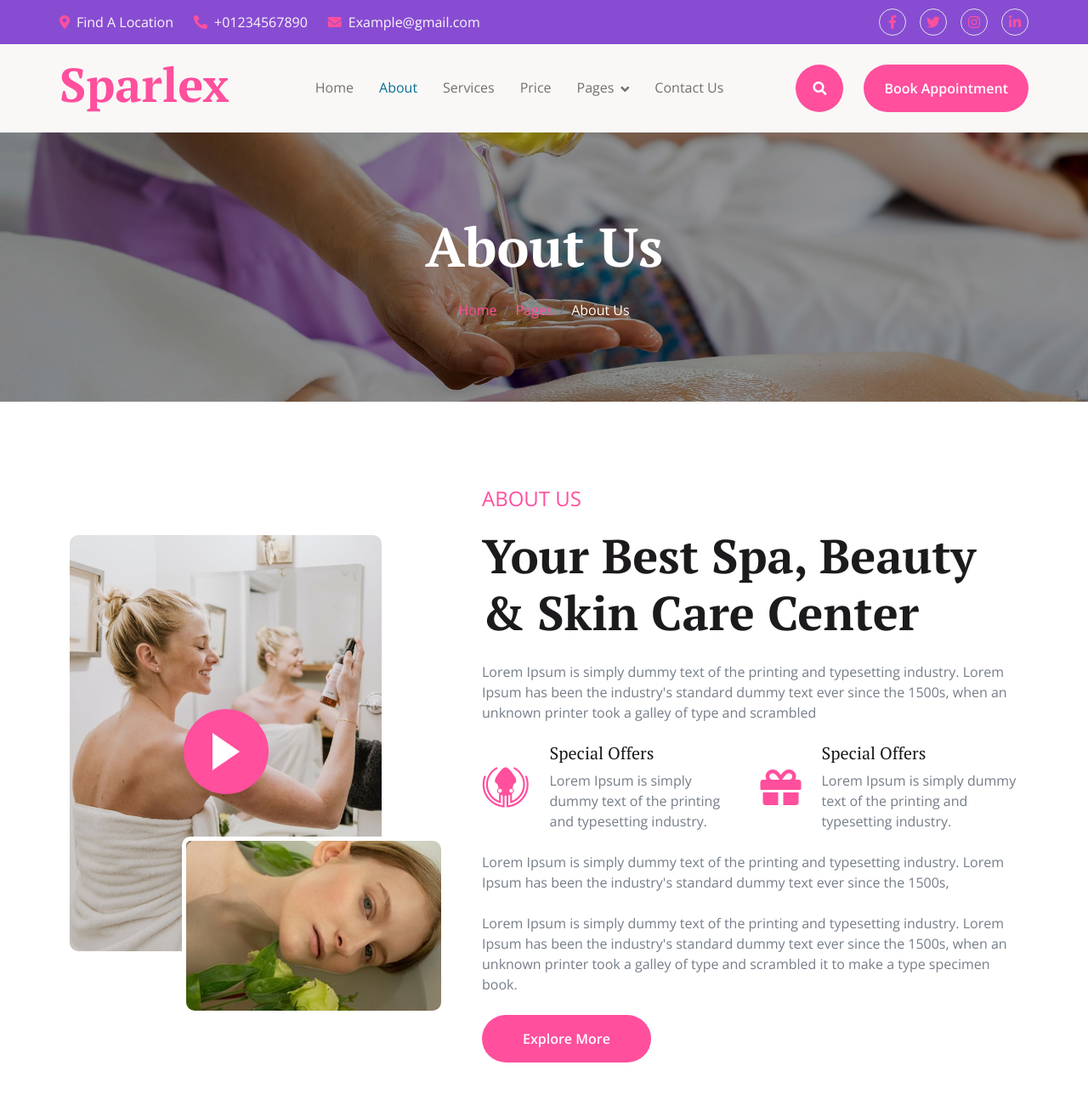
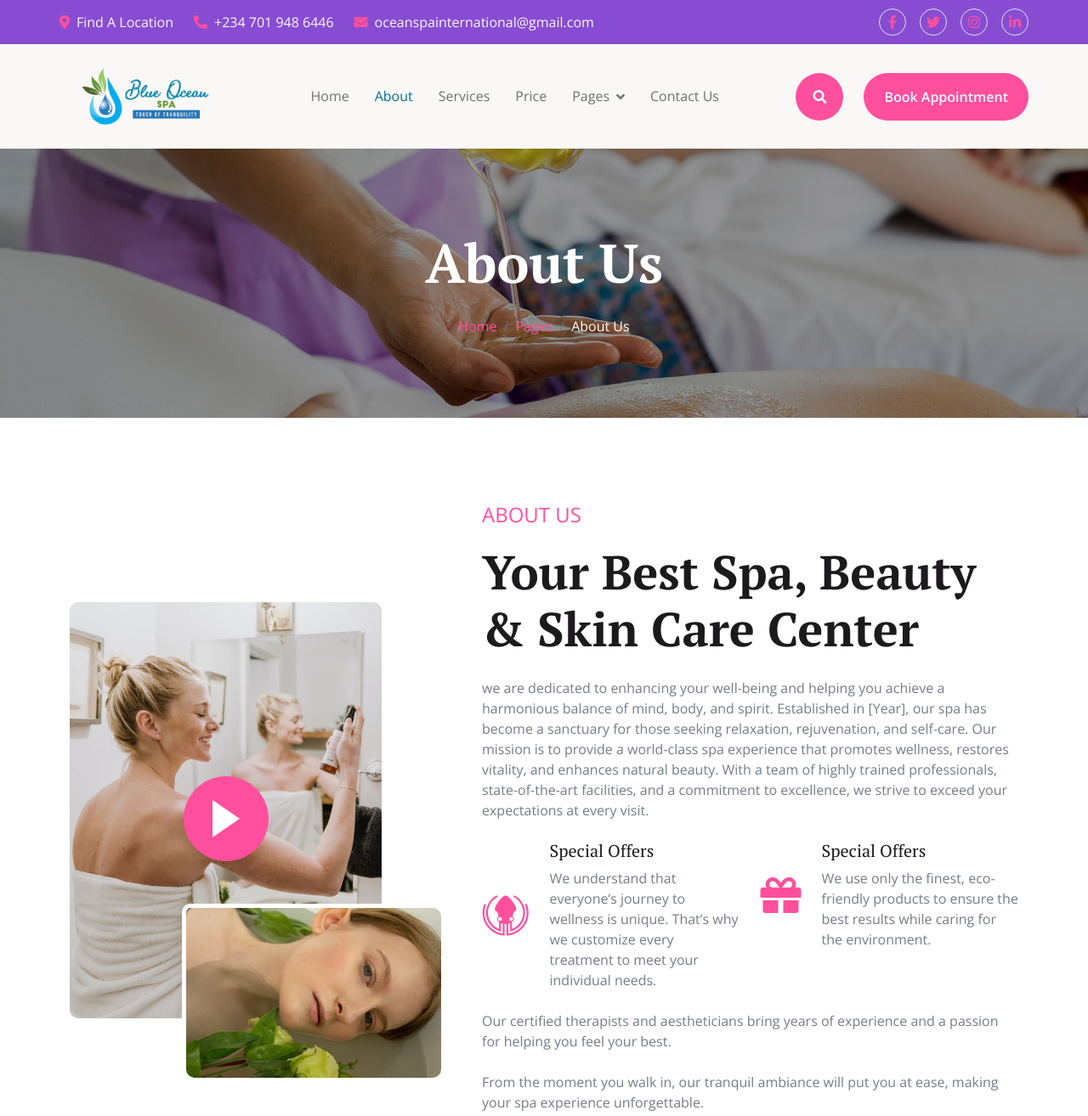
Before and after one commit to ufuomasamson/blueoceanspa, a plain HTML site: page about.html in a window 1280 px wide. Shown: the top 1314 px of the page at 85% size. Drawn offline with nearby package versions, Linux system fonts and the light colour scheme.

Commit message:
Update about.html

```diff
--- a/about.html
+++ b/about.html
@@ -47,8 +47,8 @@
                         <div class="col-lg-8">
                             <div class="d-flex flex-wrap">
                                 <a href="#" class="me-4 text-light"><i class="fas fa-map-marker-alt text-primary me-2"></i>Find A Location</a>
-                                <a href="#" class="me-4 text-light"><i class="fas fa-phone-alt text-primary me-2"></i>+01234567890</a>
-                                <a href="#" class="text-light"><i class="fas fa-envelope text-primary me-2"></i>Example@gmail.com</a>
+                                <a href="#" class="me-4 text-light"><i class="fas fa-phone-alt text-primary me-2"></i>+234 701 948 6446</a>
+                                <a href="#" class="text-light"><i class="fas fa-envelope text-primary me-2"></i>oceanspainternational@gmail.com</a>
                             </div>
 
                         </div>
@@ -65,10 +65,10 @@
             </div>
             <div class="container-fluid bg-light">
                 <div class="container px-0">
-                    <nav class="navbar navbar-light navbar-expand-xl">
-                        <a href="index.html" class="navbar-brand">
-                            <h1 class="text-primary display-4">Sparlex</h1>
-                        </a>
+                     <nav class="navbar navbar-light navbar-expand-xl">
+                     <a href="index.html" class="nav-item nav-link active">
+                      <img src="img/blueo.png" alt="spa site" class="spalogo">
+                     </a>
                         <button class="navbar-toggler py-2 px-3" type="button" data-bs-toggle="collapse" data-bs-target="#navbarCollapse">
                             <span class="fa fa-bars text-primary"></span>
                         </button>
@@ -156,15 +156,14 @@
                         <div>
                             <p class="fs-4 text-uppercase text-primary">About Us</p>
                             <h1 class="display-4 mb-4">Your Best Spa, Beauty & Skin Care Center</h1>
-                            <p class="mb-4">Lorem Ipsum is simply dummy text of the printing and typesetting industry. Lorem Ipsum has been the industry's standard dummy text ever since the 1500s, when an unknown printer took a galley of type and scrambled
-                            </p>
+                            <p class="mb-4">we are dedicated to enhancing your well-being and helping you achieve a harmonious balance of mind, body, and spirit. Established in [Year], our spa has become a sanctuary for those seeking relaxation, rejuvenation, and self-care. Our mission is to provide a world-class spa experience that promotes wellness, restores vitality, and enhances natural beauty. With a team of highly trained professionals, state-of-the-art facilities, and a commitment to excellence, we strive to exceed your expectations at every visit.</p>
                             <div class="row g-4">
                                 <div class="col-md-6">
                                     <div class="d-flex align-items-center">
                                         <i class="fab fa-gitkraken fa-3x text-primary"></i>
                                         <div class="ms-4">
                                             <h5 class="mb-2">Special Offers</h5>
-                                            <p class="mb-0">Lorem Ipsum is simply dummy text of the printing and typesetting industry.</p>
+                                            <p class="mb-0">We understand that everyone’s journey to wellness is unique. That’s why we customize every treatment to meet your individual needs.</p>
                                         </div>
                                     </div>
                                 </div>
@@ -173,15 +172,13 @@
                                         <i class="fas fa-gift fa-3x text-primary"></i>
                                         <div class="ms-4">
                                             <h5 class="mb-2">Special Offers</h5>
-                                            <p class="mb-0">Lorem Ipsum is simply dummy text of the printing and typesetting industry.</p>
+                                            <p class="mb-0">We use only the finest, eco-friendly products to ensure the best results while caring for the environment.</p>
                                         </div>
                                     </div>
                                 </div>
                             </div>
-                            <p class="my-4">Lorem Ipsum is simply dummy text of the printing and typesetting industry. Lorem Ipsum has been the industry's standard dummy text ever since the 1500s,
-                            </p>
-                            <p class="mb-4">Lorem Ipsum is simply dummy text of the printing and typesetting industry. Lorem Ipsum has been the industry's standard dummy text ever since the 1500s, when an unknown printer took a galley of type and scrambled it to make a type specimen book.
-                            </p>
+                            <p class="my-4">Our certified therapists and aestheticians bring years of experience and a passion for helping you feel your best.</p>
+                            <p class="mb-4">From the moment you walk in, our tranquil ambiance will put you at ease, making your spa experience unforgettable.</p>
                         </div>
                         <a href="#" class="btn btn-primary btn-primary-outline-0 rounded-pill py-3 px-5">Explore More</a>
                     </div>
@@ -253,8 +250,8 @@
                             <a href=""><i class="fas fa-angle-right me-2"></i> Instagram</a>
                             <a href=""><i class="fas fa-angle-right me-2"></i> Twitter</a>
                             <h4 class="my-4 text-white">Contact Us</h4>
-                            <p class="mb-0"><i class="fas fa-envelope text-secondary me-2"></i> info@example.com</p>
-                            <p class="mb-0"><i class="fas fa-phone text-secondary me-2"></i> (+012) 3456 7890 123</p>
+                            <p class="mb-0"><i class="fas fa-envelope text-secondary me-2"></i> oceanspainternational@gmail.com</p>
+                            <p class="mb-0"><i class="fas fa-phone text-secondary me-2"></i>+234 701 948 6446</p>
                         </div>
                     </div>
                 </div>
@@ -283,7 +280,7 @@
                         <!--/*** This template is free as long as you keep the below author’s credit link/attribution link/backlink. ***/-->
                         <!--/*** If you'd like to use the template without the below author’s credit link/attribution link/backlink, ***/-->
                         <!--/*** you can purchase the Credit Removal License from "https://htmlcodex.com/credit-removal". ***/-->
-                        Designed By <a class="border-bottom" href="https://htmlcodex.com">HTML Codex</a> Distributed By <a class="border-bottom" href="https://themewagon.com">ThemeWagon</a>
+
                     </div>
                 </div>
             </div>
```
